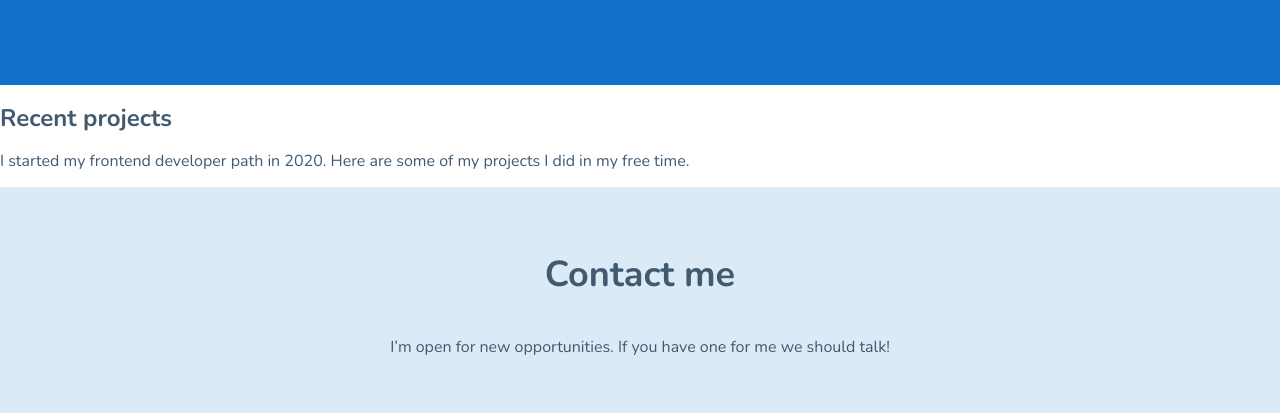
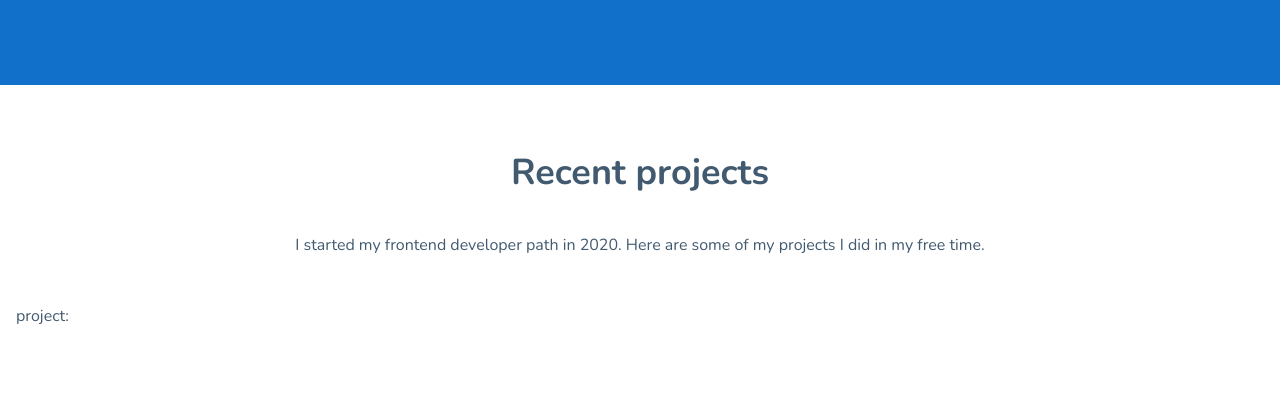
Before and after one commit to bartosz-malecki/bartosz-malecki.github.io, a website built with webpack: page src/pages/index.html in a window 1280 px wide. Shown: the part 1988-2401 px from the top of the page. Built offline with nearby package versions, Linux system fonts and the light colour scheme.

Commit message:
feat: projects styles started

```diff
--- a/src/pages/index.html
+++ b/src/pages/index.html
@@ -21,7 +21,11 @@
     <main>
       <section class="hero">
         <div class="hero__image-container">
-          <img class="hero__image" src="../assets/img/bartek.jpg" alt="Bartek's photo" />
+          <img
+            class="hero__image"
+            src="../assets/img/bartek.jpg"
+            alt="Bartek's photo"
+          />
           <span class="hero__hello">Hey there! 👋</span>
         </div>
         <div class="hero__description">
@@ -34,8 +38,8 @@
             You might be interested in checking the list of
             <a class="hero__link" href="#skills"> my skills</a>. Don’t forget to
             have a glimpse at
-            <a class="hero__link" href="#projects">my projects</a>. Currently I’m
-            looking for a new challenges so if you have one -
+            <a class="hero__link" href="#projects">my projects</a>. Currently
+            I’m looking for a new challenges so if you have one -
             <a class="hero__link" href="#contact">contact me</a> 😊
           </p>
           <a class="hero__mail" href="mailto:bartoszmalecki90@gmail.com"
@@ -90,11 +94,11 @@
           I started my frontend developer path in 2020. Here are some of my
           projects I did in my free time.
         </p>
-        <article class="projects-list">
-          <div class="projects-list__grid">
-            <span class="projects-list__item"></span>
-          </div>
-        </article>
+        <div class="projects-grid">
+          <article class="project">
+            <span class="projects-list__header">project: </span><span class="projects-list__header"></span>
+          </article>
+        </div>
       </section>
       <section class="contact" id="contact">
         <h2 class="contact__header">Contact me</h2>
@@ -108,7 +112,11 @@
                 class="socials__link"
                 href="https://github.com/bartosz-malecki"
               >
-                <img src="../assets/img/gh-logo.svg" class="socials__icon" alt="Bartek's Github page" />
+                <img
+                  src="../assets/img/gh-logo.svg"
+                  class="socials__icon"
+                  alt="Bartek's Github page"
+                />
               </a>
             </li>
             <li class="socials__item">
@@ -116,7 +124,11 @@
                 class="socials__link"
                 href="https://www.facebook.com/bartosz.malecki.maly"
               >
-                <img src="../assets/img/FB.svg" class="socials__icon" alt="Bartek's facebook page" />
+                <img
+                  src="../assets/img/FB.svg"
+                  class="socials__icon"
+                  alt="Bartek's facebook page"
+                />
               </a>
             </li>
           </ul>
--- a/src/scss/modules/projects.scss
+++ b/src/scss/modules/projects.scss
@@ -0,0 +1,20 @@
+.projects {
+  padding: 64px 16px 88px;
+  &__header {
+    text-align: center;
+    font-weight: bold;
+    font-size: 36px;
+    line-height: 48px;
+    margin: 0 0 32px;
+  }
+  &__description {
+    font-weight: 300;
+    font-size: 16px;
+    line-height: 32px;
+    text-align: center;
+    margin-bottom: 46px;
+  }
+}
+
+.project {
+}
```
